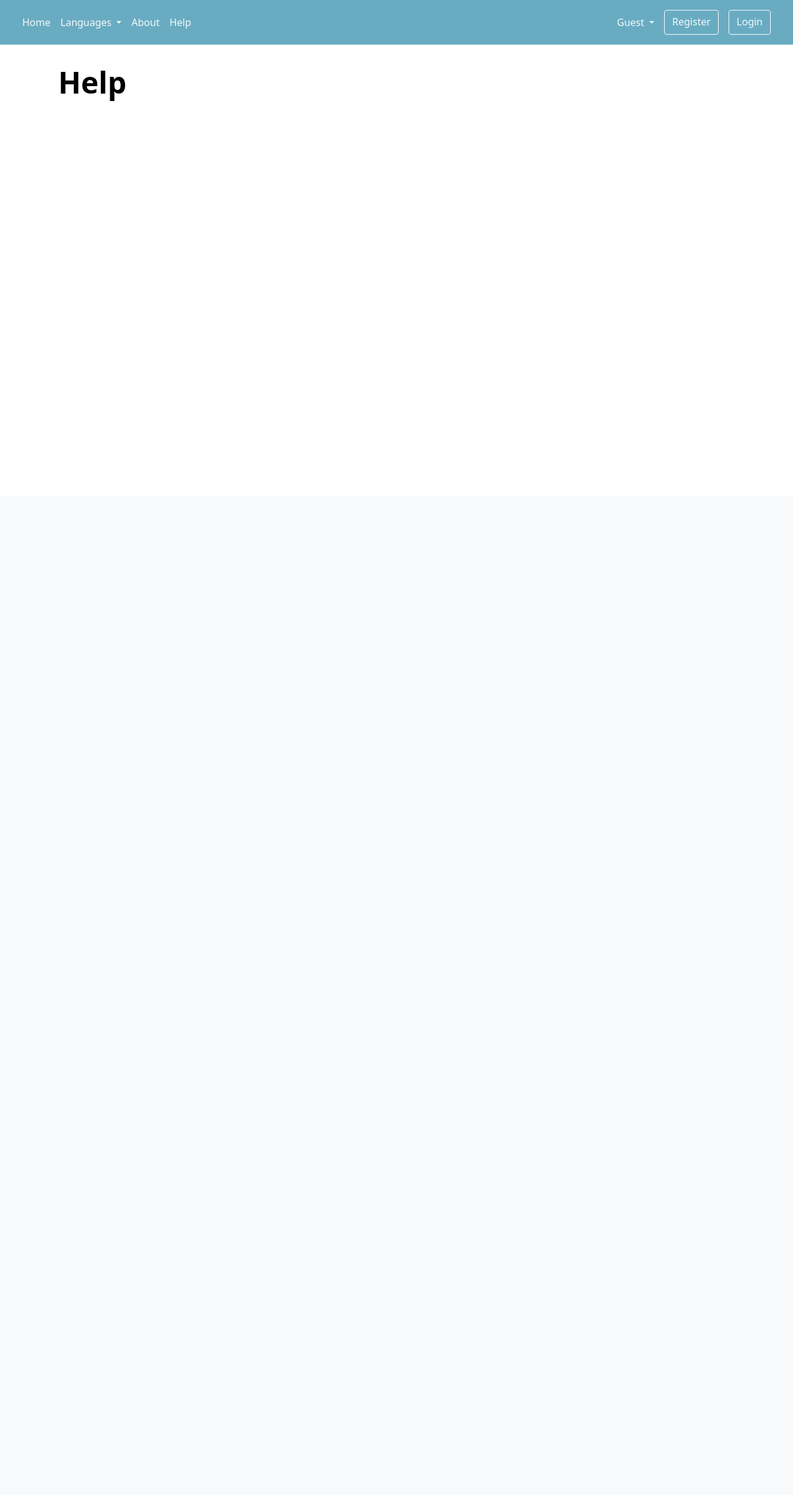
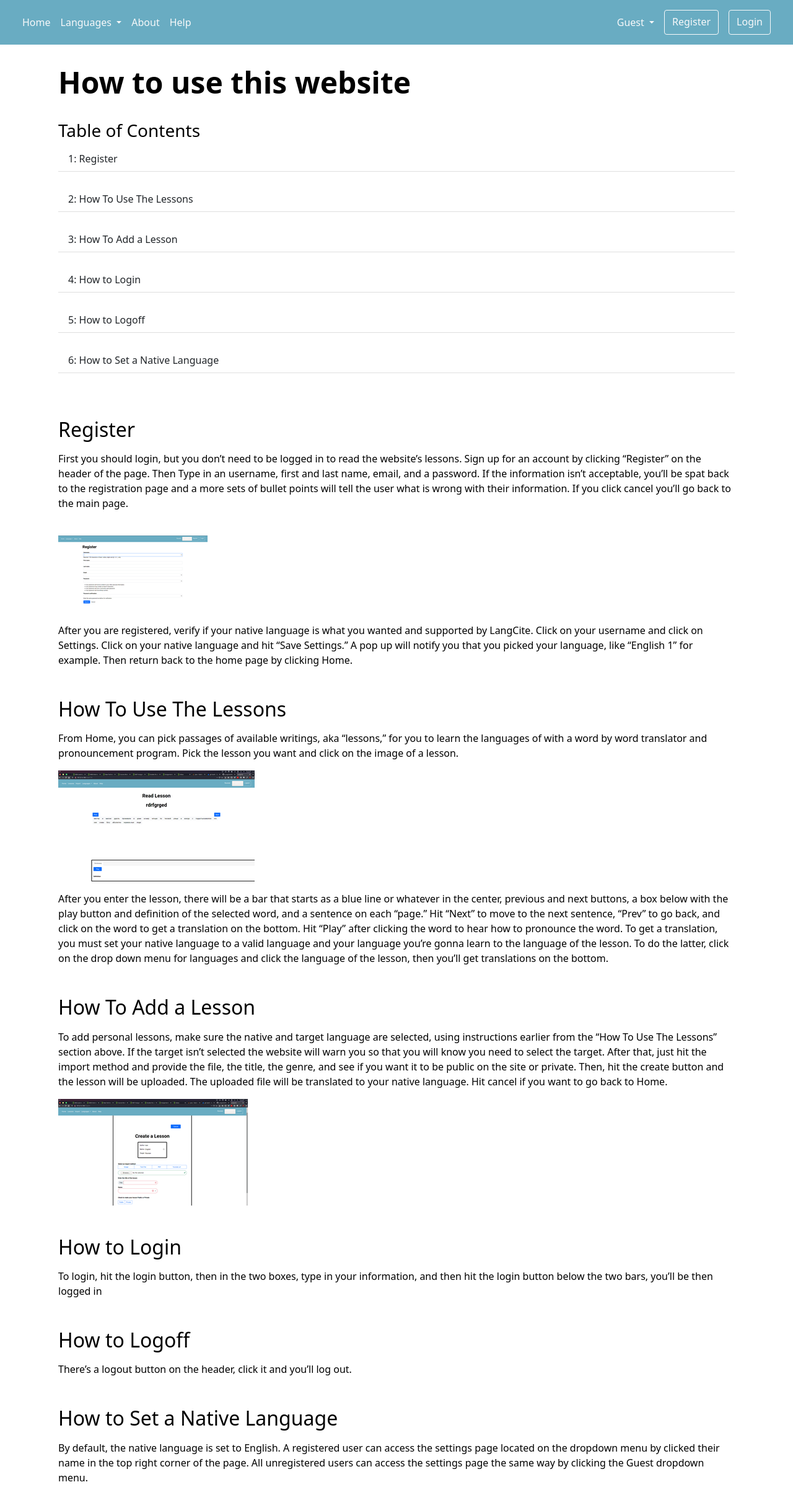
Before and after one commit to ccarson1/LangCite, a Django app: page /help/ in a window 1280 px wide. Shown: the whole page at 62% size. Before the commit the page ends 163 px from the top, so only its background shows below. Run offline with Django 3.2, Linux system fonts and the light colour scheme; some libraries are stand-ins or nearby versions.

Commit message:
Added the Help page

```diff
--- a/app/langImport/Templates/langImport/help.html
+++ b/app/langImport/Templates/langImport/help.html
@@ -3,7 +3,53 @@
 {% block content %}
 
 <div class="container">
-	<h1 class="mx-auto">Help</h1>
+	<h1 class="mx-auto">How to use this website</h1>
+	<h3>Table of Contents</h3>
+	<ol class="list-group list-group-flush">
+		<li class="list-group-item">1: Register</li><br>
+		<li class="list-group-item">2: How To Use The Lessons</li><br>
+		<li class="list-group-item">3: How To Add a Lesson</li><br>
+		<li class="list-group-item">4: How to Login</li><br>
+		<li class="list-group-item">5: How to Logoff</li><br>
+		<li class="list-group-item">6: How to Set a Native Language</li><br>
+	</ol>
+	<h2 class="mt-5">Register</h2>
+	<p class="mt-3">
+	First you should login, but you don’t need to be logged in to read the website’s lessons. Sign up for an account by clicking “Register” on the header of the page.  Then Type in an username, first and last name, email, and a password. If the information isn’t acceptable, you’ll be spat back to the registration page and a more sets of bullet points will tell the user what is wrong with their information. If you click cancel you’ll go back to the main page.
+	</p>
+<br>
+	<img src="{% static 'langImport/img/Picture1.png' %}">
+	<p class="mt-3">
+		After you are registered, verify if your native language is what you wanted and supported by LangCite. Click on your username and click on Settings. Click on your native language and hit “Save Settings.” A pop up will notify you that you picked your language, like “English 1” for example. Then return back to the home page by clicking Home.
+	</p>
+	<h2 class="mt-5">How To Use The Lessons</h2>
+	<p class="mt-3">
+		From Home, you can pick passages of available writings, aka “lessons,” for you to learn the languages of with a word by word translator and pronouncement program. Pick the lesson you want and click on the image of a lesson.
+	</p>
+	<img src="{% static 'langImport/img/Picture2.png' %}">
+	<br>
+	<p class="mt-3">
+		After you enter the lesson, there will be a bar that starts as a blue line or whatever in the center, previous and next buttons, a box below with the play button and definition of the selected word, and a sentence on each “page.” Hit “Next” to move to the next sentence, “Prev” to go back, and click on the word to get a translation on the bottom. Hit “Play” after clicking the word to hear how to pronounce the word. To get a translation, you must set your native language to a valid language and your language you’re gonna learn to the language of the lesson. To do the latter, click on the drop down menu for languages and click the language of the lesson, then you’ll get translations on the bottom.
+	</p>
+	<h2 class="mt-5">How To Add a Lesson</h2>
+	<p class="mt-3">
+		To add personal lessons, make sure the native and target language are selected, using instructions earlier from the “How To Use The Lessons” section above. If the target isn’t selected the website will warn you so that you will know you need to select the target. After that, just hit the import method and provide the file, the title, the genre, and see if you want it to be public on the site or private. Then, hit the create button and the lesson will be uploaded. The uploaded file will be translated to your native language. Hit cancel if you want to go back to Home.
+	</p>
+	<img src="{% static 'langImport/img/Picture3.png' %}">
+	<h2 class="mt-5">How to Login</h2>
+	<p class="mt-3">
+		To login, hit the login button, then in the two boxes, type in your information, and then hit the login button below the two bars, you’ll be then logged in
+	</p>
+	<h2 class="mt-5">How to Logoff</h2>
+	<p class="mt-3">
+		There’s a logout button on the header, click it and you’ll log out.
+	</p>
+	<h2 class="mt-5">How to Set a Native Language</h2>
+	<p class="mt-3">
+		By default, the native language is set to English. A registered user can access the settings page located on the dropdown menu by clicked their name in the top right corner of the page. All unregistered users can access the settings page the same way by clicking the Guest dropdown menu.
+	</p>
+
+
 </div>
 
 
--- a/app/static/langImport/js/nav.js
+++ b/app/static/langImport/js/nav.js
@@ -4,7 +4,7 @@
 // }
 
 if(getCookie("Native") == false){
-  console.log("no cookie");
+
   navLang("English");
 
 }
```
Also changed, not shown: app/db.sqlite3, app/static/langImport/img/Picture1.png (added), app/static/langImport/img/Picture2.png (added), app/static/langImport/img/Picture3.png (added).
